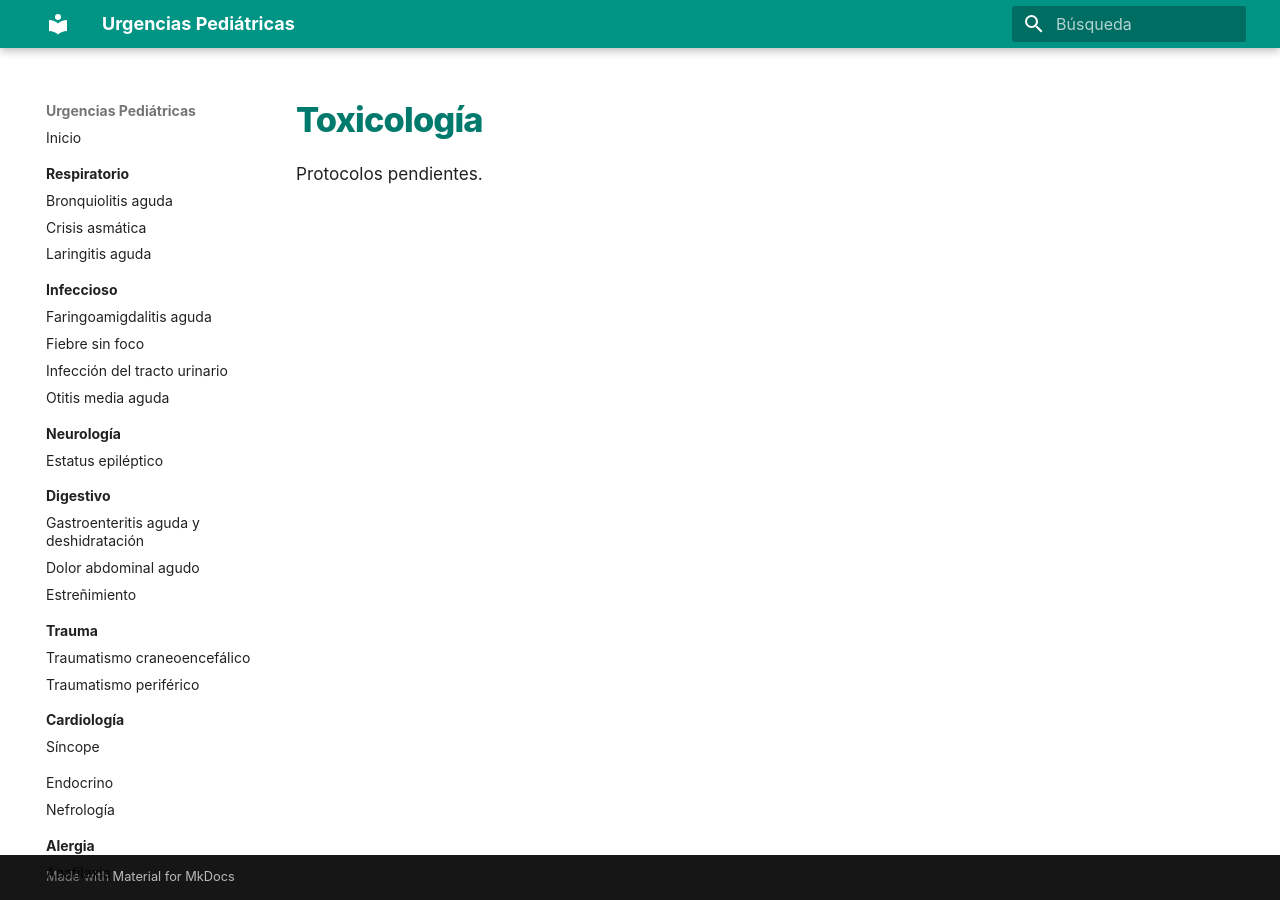
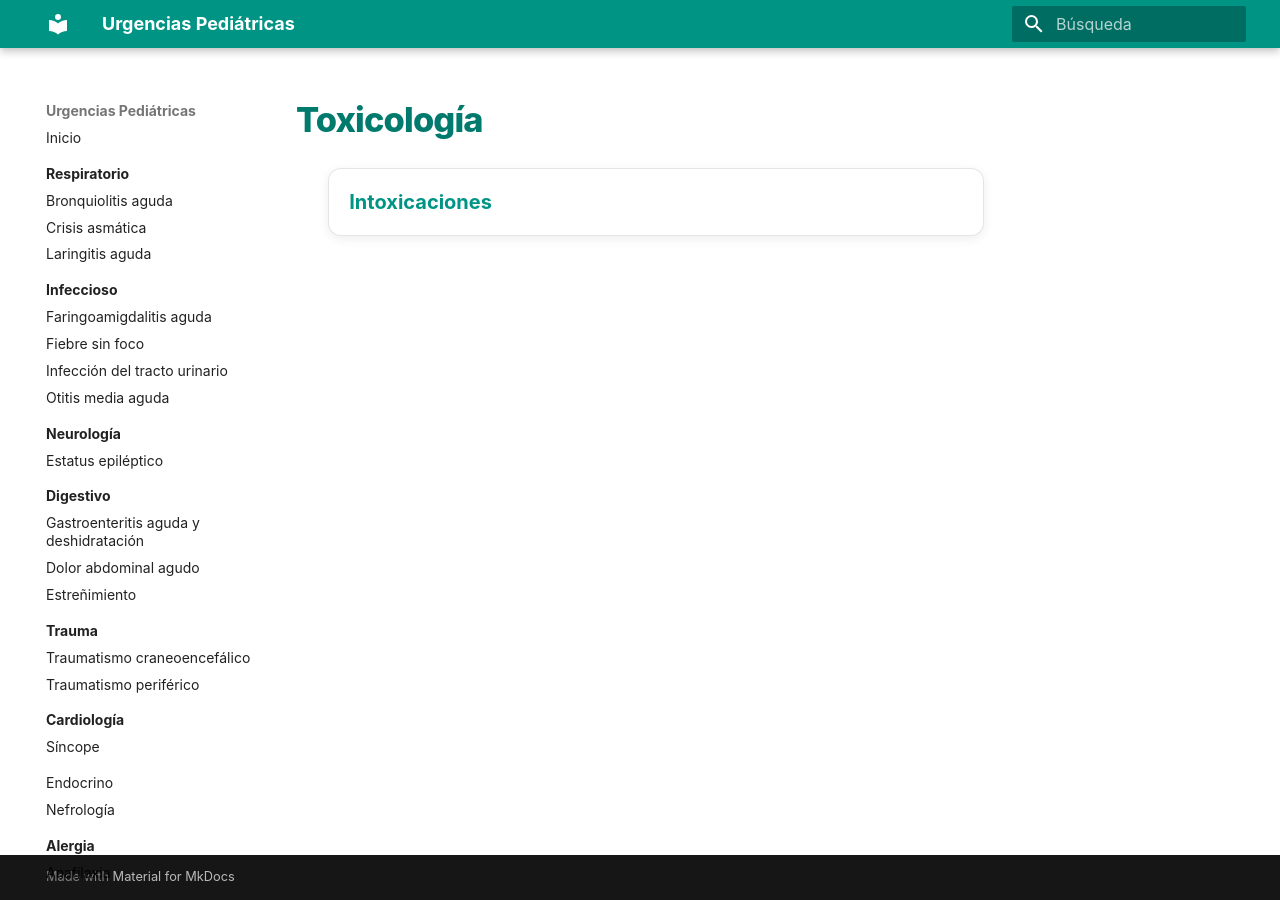
Before and after one commit to gonzaloares/urgencias-pediatricas, an MkDocs documentation site: the page built from docs/toxicologia/index.md, in a window 1280 px wide. Built offline with MkDocs 1.6.1 and Material for MkDocs 9.7.7, drawn with Linux system fonts in a browser that asks for light colours.

Commit message:
Actualiza índice toxicologia

```diff
--- a/docs/toxicologia/index.md
+++ b/docs/toxicologia/index.md
@@ -1,3 +1,7 @@
 # Toxicología
 
-Protocolos pendientes.
+<div class="protocol-index" markdown="1">
+
+- [Intoxicaciones](intoxicaciones.md)
+
+</div>
```
